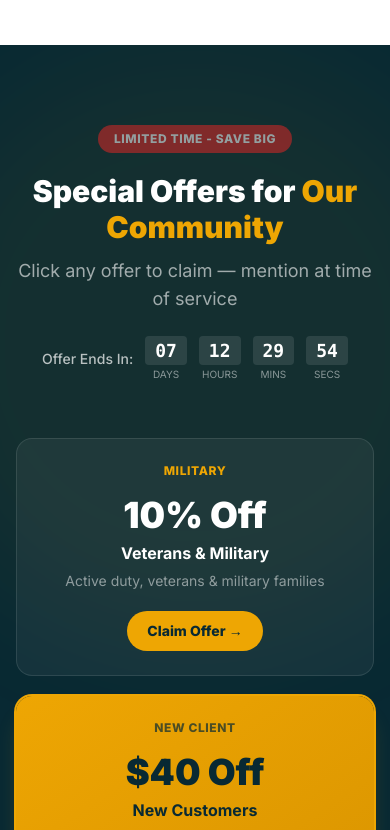
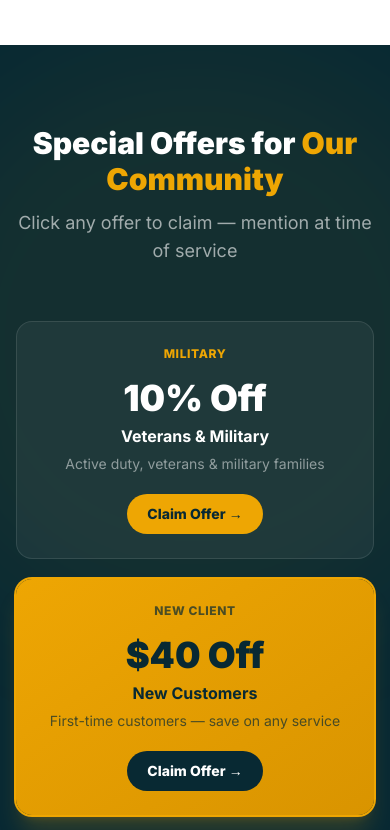
Before and after one commit to ellieapple/tri-peaks-electric, a Next.js app: page / in a window 390 px wide. Shown: the part 3180-4010 px from the top of the page. Built offline with nearby package versions, Linux system fonts and the light colour scheme.

Commit message:
Port bug fixes to main: scroll-padding, WhyUs brand name, footer mobile padding, FAQ schema, remove broken countdown

```diff
--- a/app/globals.css
+++ b/app/globals.css
@@ -17,7 +17,13 @@ body {
 
 html {
   scroll-behavior: smooth;
-  scroll-padding-top: 80px;
+  scroll-padding-top: 72px;
+}
+
+@media (min-width: 768px) {
+  html {
+    scroll-padding-top: 96px;
+  }
 }
 
 @layer utilities {
--- a/app/page.tsx
+++ b/app/page.tsx
@@ -75,6 +75,37 @@ const jsonLd = {
       name: "Tri Peaks Electric Service Inc.",
       publisher: { "@id": "https://tpeservice.net/#business" },
     },
+    {
+      "@type": "FAQPage",
+      "@id": "https://tpeservice.net/#faq",
+      mainEntity: [
+        {
+          "@type": "Question",
+          name: "How quickly can Tri Peaks respond to service calls?",
+          acceptedAnswer: { "@type": "Answer", text: "Most requests in Bailey, Conifer, and Evergreen can be scheduled quickly, and same-day service is available for many jobs." },
+        },
+        {
+          "@type": "Question",
+          name: "Do you handle permits and code-compliant installations?",
+          acceptedAnswer: { "@type": "Answer", text: "Yes. Tri Peaks performs licensed, code-compliant work and handles permitting when required for your project." },
+        },
+        {
+          "@type": "Question",
+          name: "Can you install EV chargers and panel upgrades together?",
+          acceptedAnswer: { "@type": "Answer", text: "Absolutely. We evaluate your existing service, recommend upgrades if needed, and install a dedicated EV charging circuit." },
+        },
+        {
+          "@type": "Question",
+          name: "Do you provide upfront pricing and free estimates?",
+          acceptedAnswer: { "@type": "Answer", text: "Yes. You can review posted specials and request a free estimate for custom projects before scheduling work." },
+        },
+        {
+          "@type": "Question",
+          name: "What areas do you serve?",
+          acceptedAnswer: { "@type": "Answer", text: "Tri Peaks serves Bailey, Conifer, Evergreen, Indian Hills, Pine, Morrison, Fairplay, Jefferson County, Park County, and West Metro Denver." },
+        },
+      ],
+    },
   ],
 };
 
--- a/components/Footer.tsx
+++ b/components/Footer.tsx
@@ -10,7 +10,7 @@ export default function Footer() {
   ];
 
   return (
-    <footer className="bg-[#051e26] pt-14 pb-6">
+    <footer className="bg-[#051e26] pt-14 pb-20 lg:pb-6">
       <div className="max-w-7xl mx-auto px-4 sm:px-6 lg:px-8">
         <div className="grid sm:grid-cols-2 lg:grid-cols-3 gap-10 mb-12">
           {/* Brand */}
--- a/components/Offers.tsx
+++ b/components/Offers.tsx
@@ -1,7 +1,3 @@
-"use client";
-
-import { useState, useEffect } from "react";
-
 const offers = [
   {
     title: "Veterans & Military",
@@ -38,40 +34,6 @@ const offers = [
   },
 ];
 
-function Countdown() {
-  const [time, setTime] = useState({ days: 7, hours: 12, mins: 30, secs: 0 });
-
-  useEffect(() => {
-    const end = Date.now() + 7 * 86400000 + 12 * 3600000 + 30 * 60000;
-    const tick = () => {
-      const diff = Math.max(0, end - Date.now());
-      setTime({
-        days: Math.floor(diff / 86400000),
-        hours: Math.floor((diff % 86400000) / 3600000),
-        mins: Math.floor((diff % 3600000) / 60000),
-        secs: Math.floor((diff % 60000) / 1000),
-      });
-    };
-    const id = setInterval(tick, 1000);
-    tick();
-    return () => clearInterval(id);
-  }, []);
-
-  return (
-    <div className="flex items-center gap-3 justify-center">
-      <span className="text-white/70 text-sm font-medium">Offer Ends In:</span>
-      {Object.entries(time).map(([k, v]) => (
-        <div key={k} className="text-center">
-          <span className="bg-white/10 text-white font-mono font-bold text-lg px-2.5 py-1 rounded">
-            {String(v).padStart(2, "0")}
-          </span>
-          <span className="block text-white/50 text-[10px] uppercase mt-0.5">{k}</span>
-        </div>
-      ))}
-    </div>
-  );
-}
-
 export default function Offers() {
   return (
     <section id="offers" className="py-20 sm:py-28 bg-[#082933] relative overflow-hidden">
@@ -79,11 +41,7 @@ export default function Offers() {
       <div className="absolute top-0 left-1/2 -translate-x-1/2 w-[600px] h-[600px] bg-[#eea603]/5 rounded-full blur-3xl" />
 
       <div className="relative max-w-7xl mx-auto px-4 sm:px-6 lg:px-8">
-        {/* Urgency header */}
-        <div className="text-center mb-6">
-          <div className="inline-flex items-center gap-2 bg-red-600 text-white rounded-full px-4 py-1.5 mb-5 text-xs font-extrabold uppercase tracking-wider animate-pulse">
-            LIMITED TIME - SAVE BIG
-          </div>
+        <div className="text-center mb-14">
           <h2 className="text-3xl sm:text-4xl lg:text-5xl font-black text-white mb-3">
             Special Offers for{" "}
             <span className="text-[#eea603]">Our Community</span>
@@ -91,10 +49,9 @@ export default function Offers() {
           <p className="text-white/60 text-lg mb-6">
             Click any offer to claim — mention at time of service
           </p>
-          <Countdown />
         </div>
 
-        <div className="grid sm:grid-cols-2 lg:grid-cols-4 gap-5 mt-14">
+        <div className="grid sm:grid-cols-2 lg:grid-cols-4 gap-5">
           {offers.map((offer) => (
             <a
               key={offer.title}
--- a/components/WhyUs.tsx
+++ b/components/WhyUs.tsx
@@ -31,7 +31,7 @@ export default function WhyUs() {
           </span>
           <h2 className="text-3xl sm:text-4xl lg:text-5xl font-black text-white mt-3 mb-4">
             Colorado&apos;s Trusted{" "}
-            <span className="text-[#eea603]">Electrical Experts</span>
+            <span className="text-[#eea603]">Tri Peaks Electric</span>
           </h2>
         </div>
 
```
Also changed, not shown: 1 other file (tests, documents, lock files or other folders).
